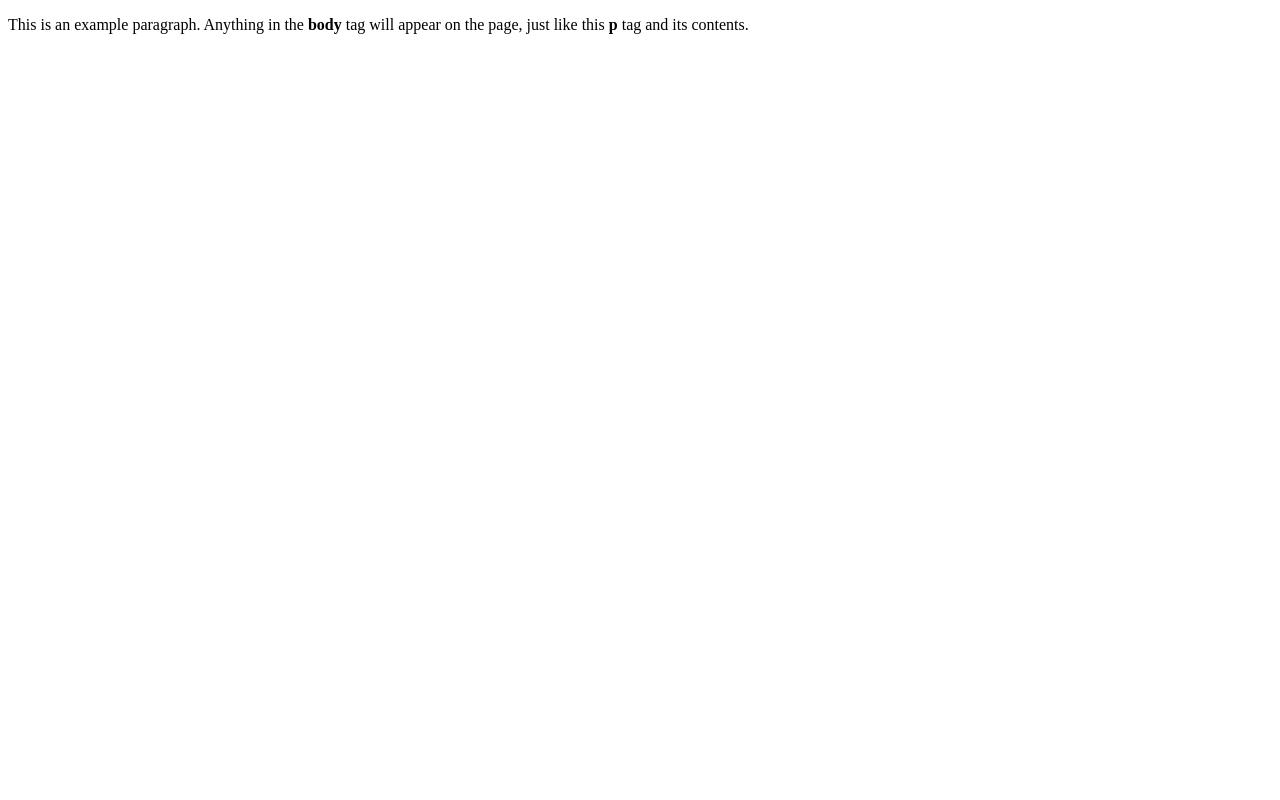
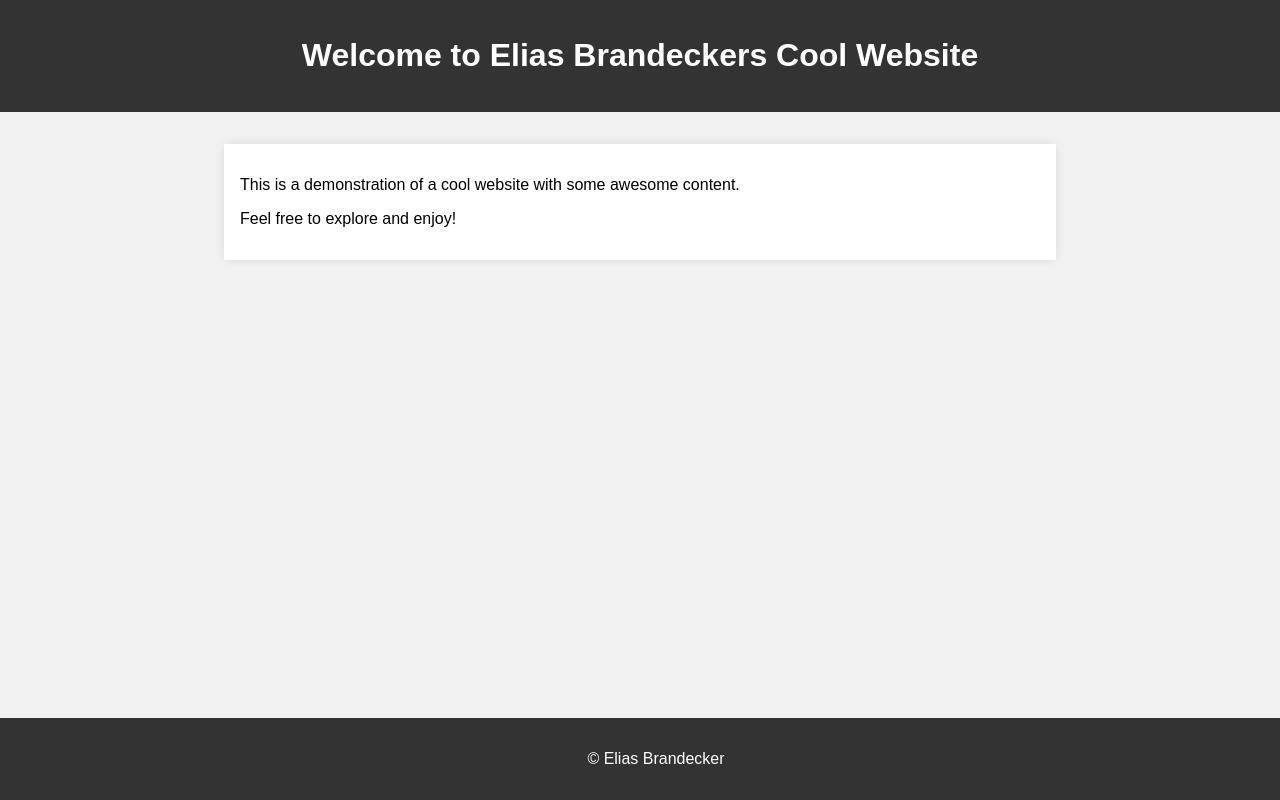
Before and after one commit to pBrandyFH/wcis-wpm-ue2, a plain HTML site: page index.html in a window 1280 px wide. Drawn offline with Linux system fonts and the light colour scheme.

Commit message:
update index.html

```diff
--- a/index.html
+++ b/index.html
@@ -1,13 +1,25 @@
 <!DOCTYPE html>
-<html>
+<html lang="en">
   <head>
-    <title>This is the title of the webpage!</title>
+    <meta charset="UTF-8" />
+    <meta name="viewport" content="width=device-width, initial-scale=1.0" />
+    <link rel="stylesheet" href="styles.css" />
+    <title>Elias Brandecker</title>
   </head>
   <body>
-    <p>
-      This is an example paragraph. Anything in the <strong>body</strong> tag
-      will appear on the page, just like this <strong>p</strong> tag and its
-      contents.
-    </p>
+    <header>
+      <h1>Welcome to Elias Brandeckers Cool Website</h1>
+    </header>
+
+    <section class="main-content">
+      <p>
+        This is a demonstration of a cool website with some awesome content.
+      </p>
+      <p>Feel free to explore and enjoy!</p>
+    </section>
+
+    <footer>
+      <p>&copy; Elias Brandecker</p>
+    </footer>
   </body>
 </html>
--- /dev/null
+++ b/styles.css
@@ -0,0 +1,31 @@
+body {
+    font-family: 'Arial', sans-serif;
+    margin: 0;
+    padding: 0;
+    background-color: #f2f2f2;
+}
+
+header {
+    background-color: #333;
+    color: #fff;
+    padding: 1em;
+    text-align: center;
+}
+
+.main-content {
+    max-width: 800px;
+    margin: 2em auto;
+    padding: 1em;
+    background-color: #fff;
+    box-shadow: 0 0 10px rgba(0, 0, 0, 0.1);
+}
+
+footer {
+    background-color: #333;
+    color: #fff;
+    padding: 1em;
+    text-align: center;
+    position: fixed;
+    bottom: 0;
+    width: 100%;
+}
```
